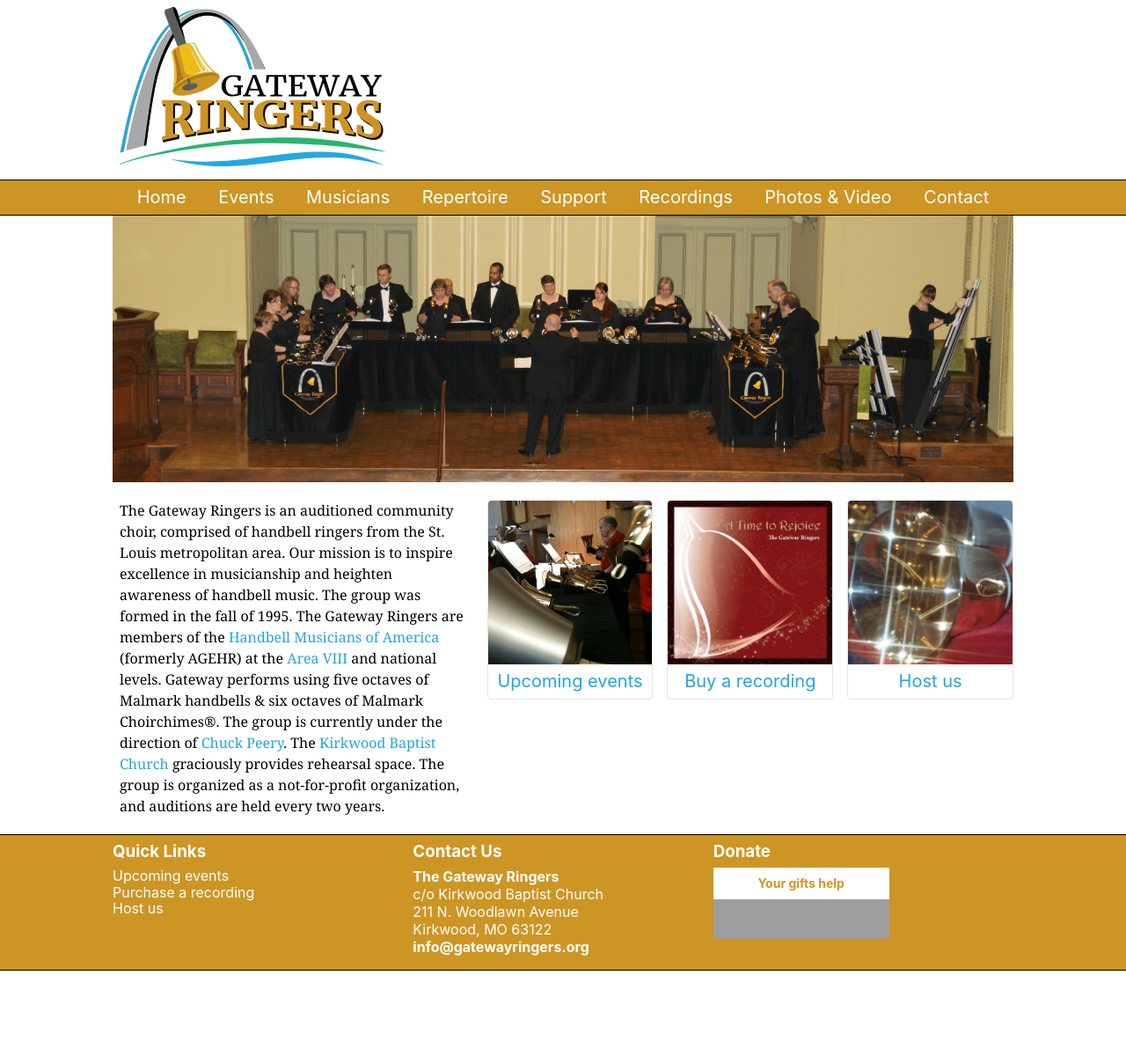
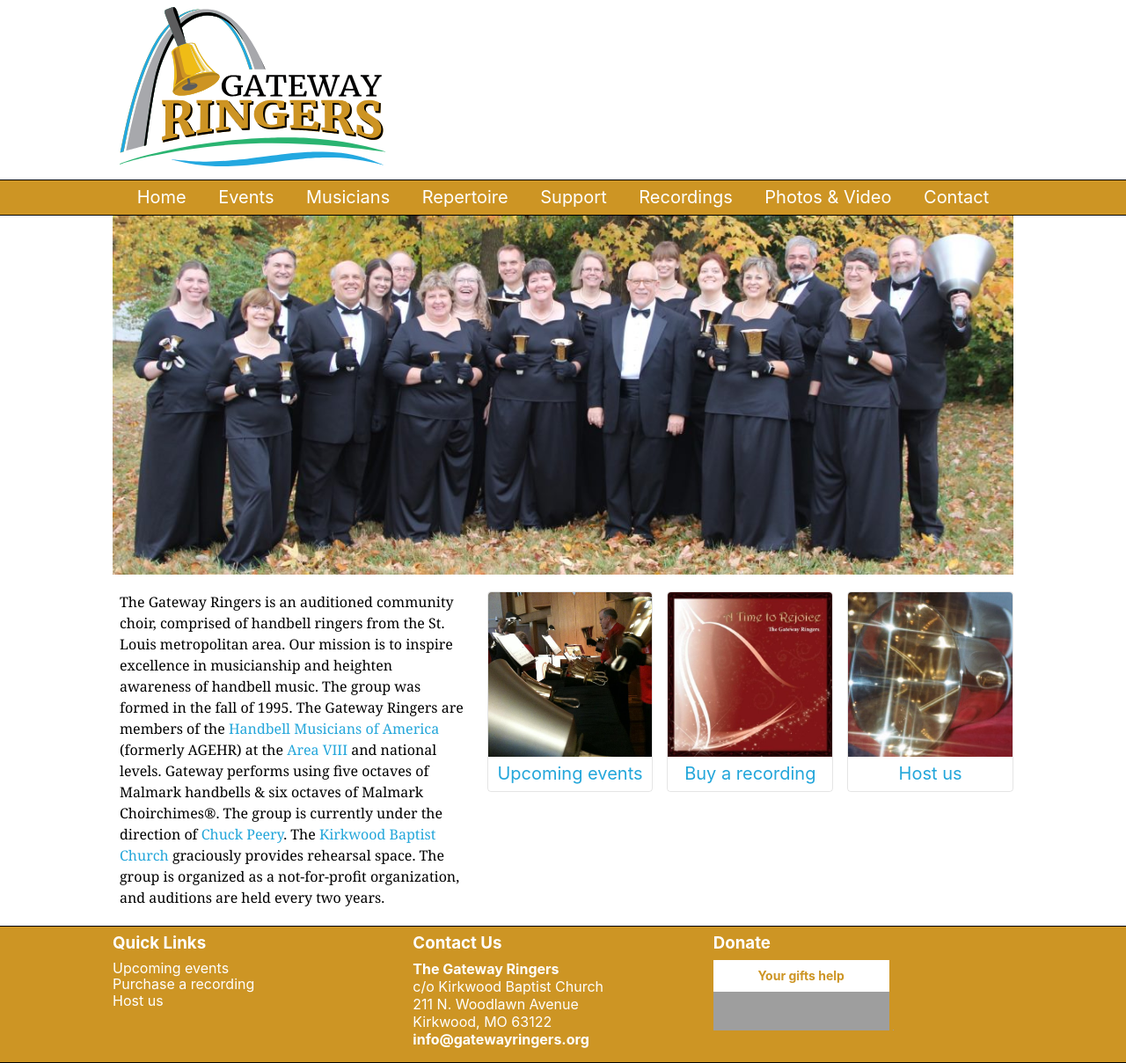
Before and after one commit to GatewayRingers/GatewayRingers.github.io, a Jekyll site: the page built from index.html, in a window 1280 px wide. Shown: the whole page at 88% size. Built offline with Jekyll 4.4.1, drawn with Linux system fonts in a browser that asks for light colours; before the commit the page ends 1103 px from its top, so only the background shows below that; grey boxes are pictures that could not be loaded.

Commit message:
Update index.html

```diff
--- a/index.html
+++ b/index.html
@@ -1,9 +1,7 @@
 ---
 title: Gateway Ringers
 ---
-  <div class="main-img">
-    <img src="/images/crop 4.jpg">
-  </div>
+<img class="w-100" src="/images/2018_wide.jpg">
   <p class="ph2 athelas lh-copy fl w-100 w-40-l">The Gateway Ringers is an auditioned community
 choir, comprised of handbell ringers from the <st1:City><st1:place>St. Louis</st1:place></st1:City>
 metropolitan area. Our mission is to inspire excellence in musicianship and
```
